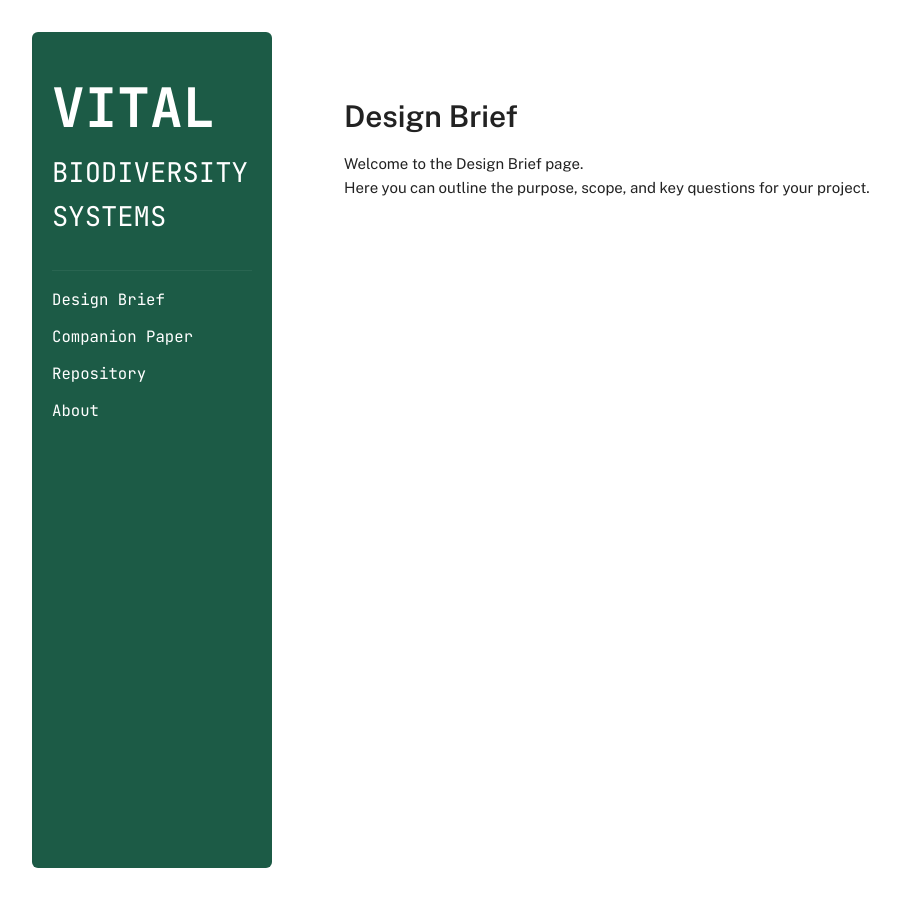
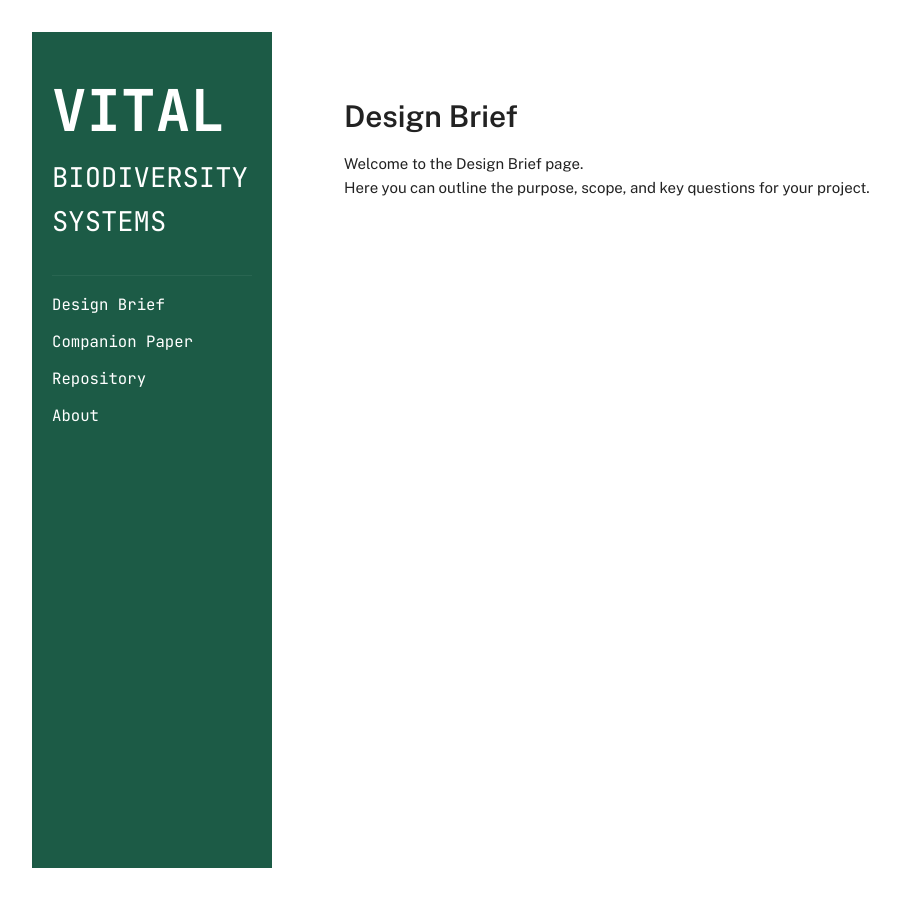
Before and after one commit to vitalbiodiversity/vitalbiodiversity.github.io, a Jekyll site: the page built from index.md, in a window 1280 px wide and 900 px high. Shown: the whole window, without its empty margins (58-958 px from the left). Built offline with Jekyll 4.4.1, drawn with Linux system fonts in a browser that asks for light colours.

Commit message:
Update style.css

```diff
--- a/assets/css/style.css
+++ b/assets/css/style.css
@@ -50,7 +50,7 @@ body {
   position: sticky;
   top: 2rem;
   height: calc(100vh - 4rem);
-  border-radius: 6px;
+  border-radius: 0px;
   font-family: 'JetBrains Mono', monospace;
 }
 
@@ -84,7 +84,7 @@ body {
 
 /* Larger part of title */
 .site-title .title-large {
-  font-size: 3.4rem;   /* adjust bigger if needed */
+  font-size: 3.6rem;   /* adjust bigger if needed */
   font-weight: 700;
   margin-right: 0.25rem;
 }
```
